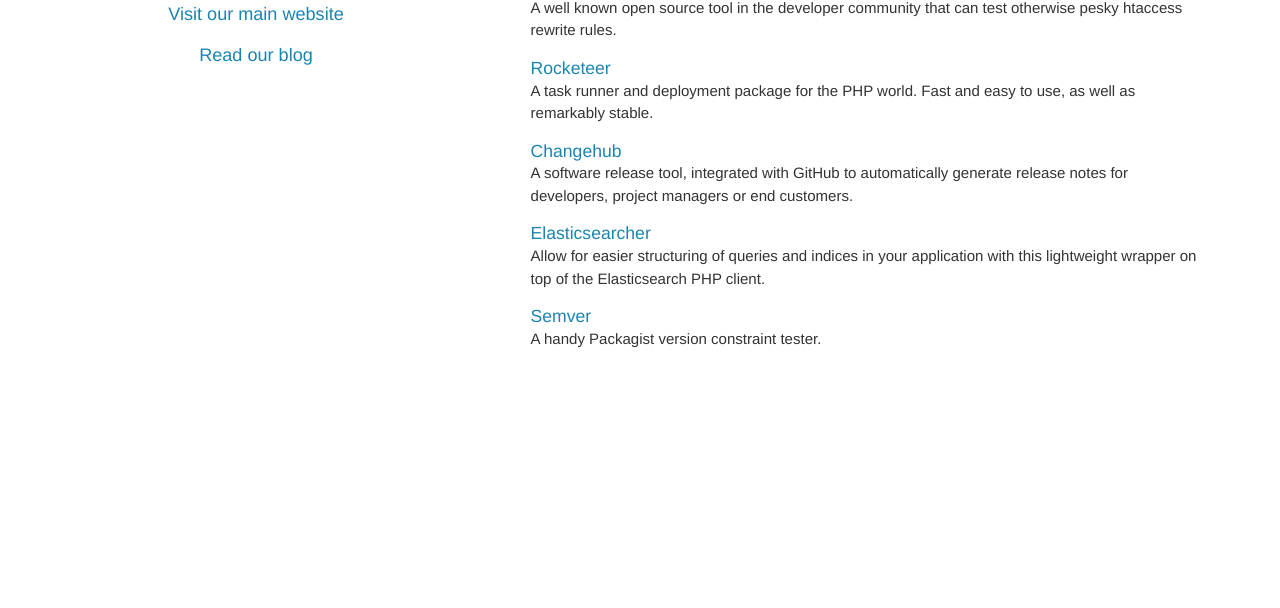
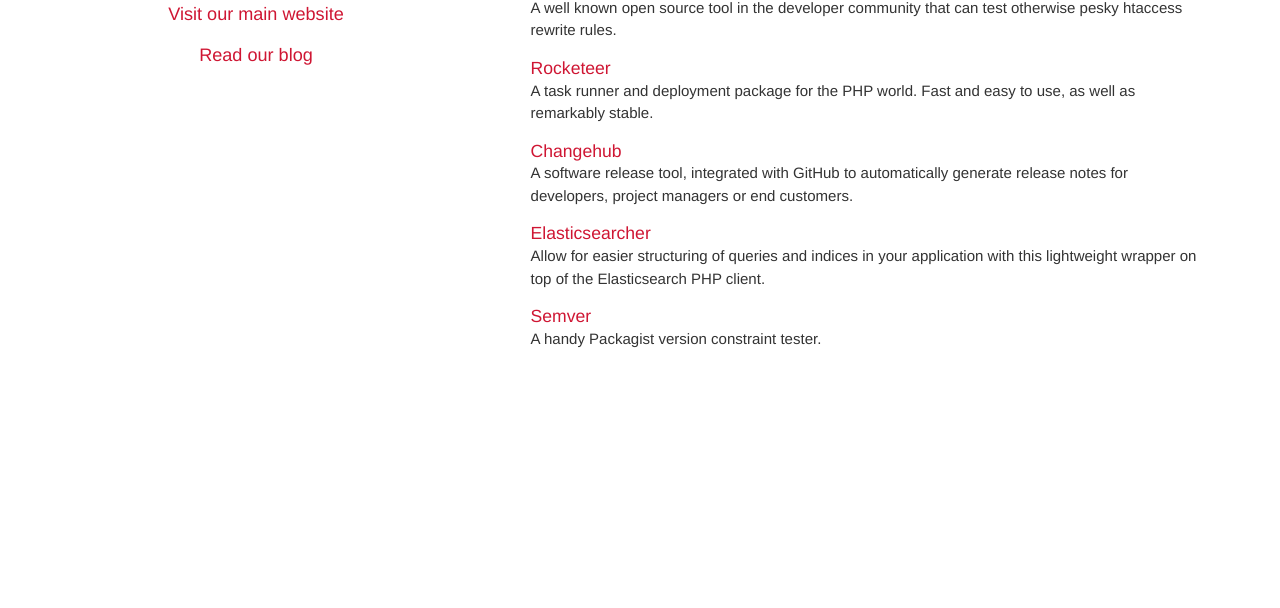
Before and after one commit to cgnkev/projects-banner, a website: page index.html in a window 1280 px wide. Shown: the part 192-800 px from the top of the page. Drawn offline with Linux system fonts and the light colour scheme.

Commit message:
Update text color to madewithlove color

```diff
--- a/index.html
+++ b/index.html
@@ -38,7 +38,7 @@
       }
 
       a {
-        color: hsl(198, 73%, 40%);
+        color: #CF1633;
         text-decoration: none;
       }
 
```
